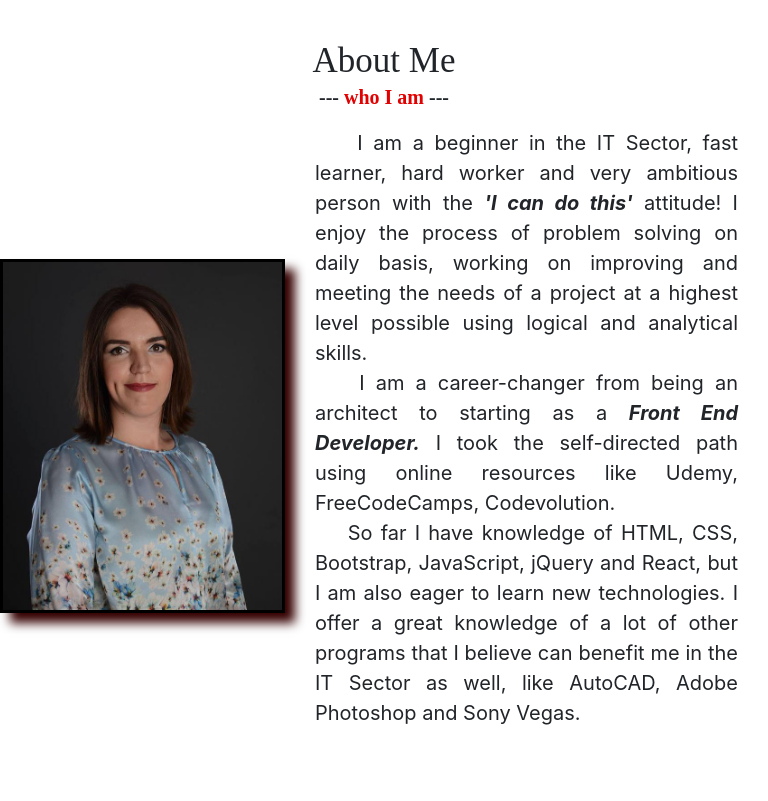
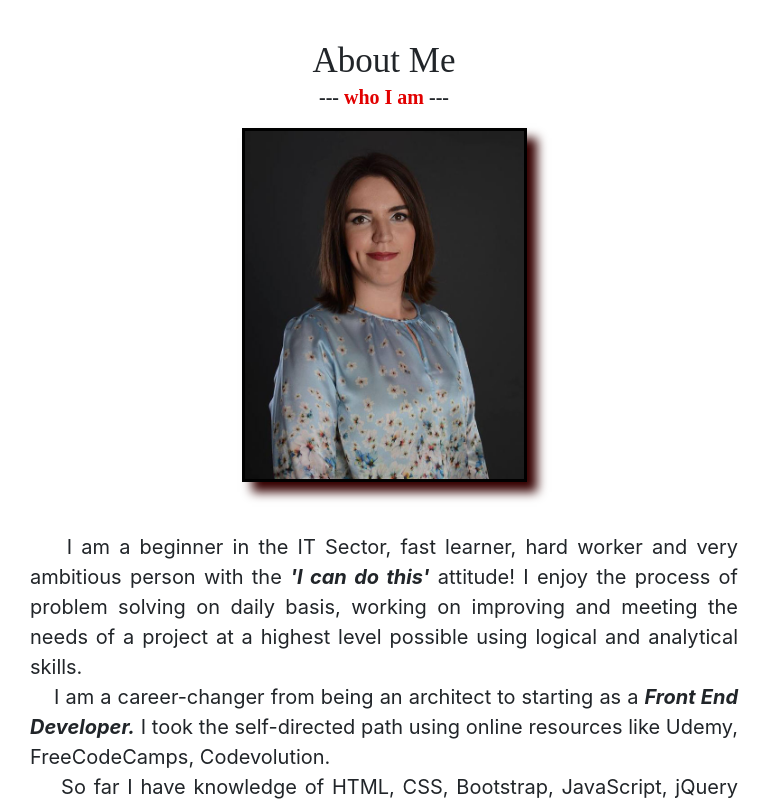
Before and after one commit to Sani1803/portfolio, a React (Create React App) app: page / in a window 768 px wide. Shown: the part 840-1641 px from the top of the page. Built offline with nearby package versions, Linux system fonts and the light colour scheme; a web font is replaced by a local one.

Commit message:
mobile changes

```diff
--- a/src/components/AboutMe.css
+++ b/src/components/AboutMe.css
@@ -117,6 +117,12 @@ div.modal-header {
 }
 
 @media (max-width:1200px) and (min-width:680px) {
+    .about-me {
+        flex-direction: column;
+    }
+    .about-me-text {
+        margin-top: 50px;
+    }
     .hobby-imgs  {
         max-width: 600px;
     }
--- a/src/components/MainText.css
+++ b/src/components/MainText.css
@@ -36,6 +36,7 @@ h1 {
 }
 
 .cv {
+    margin-top: 10px;
     padding: 10px;
     width: 200px;
     background-color: #b9b5b5;
@@ -57,7 +58,7 @@ h1 {
         margin-bottom: 20px;
     }
     .cv {
-        margin-top: 100px;
+        margin-top: 10px;
     }
     .intro {
         margin-right: 10%;
```
